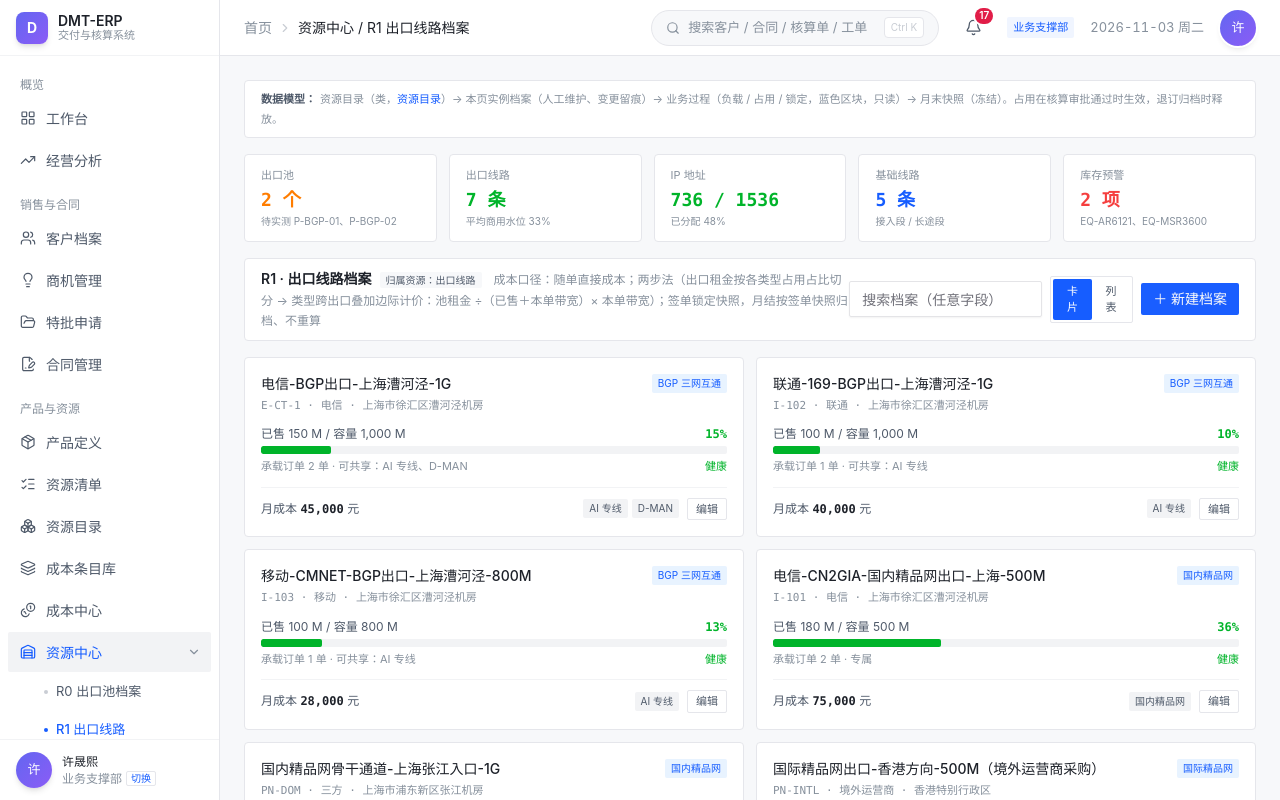
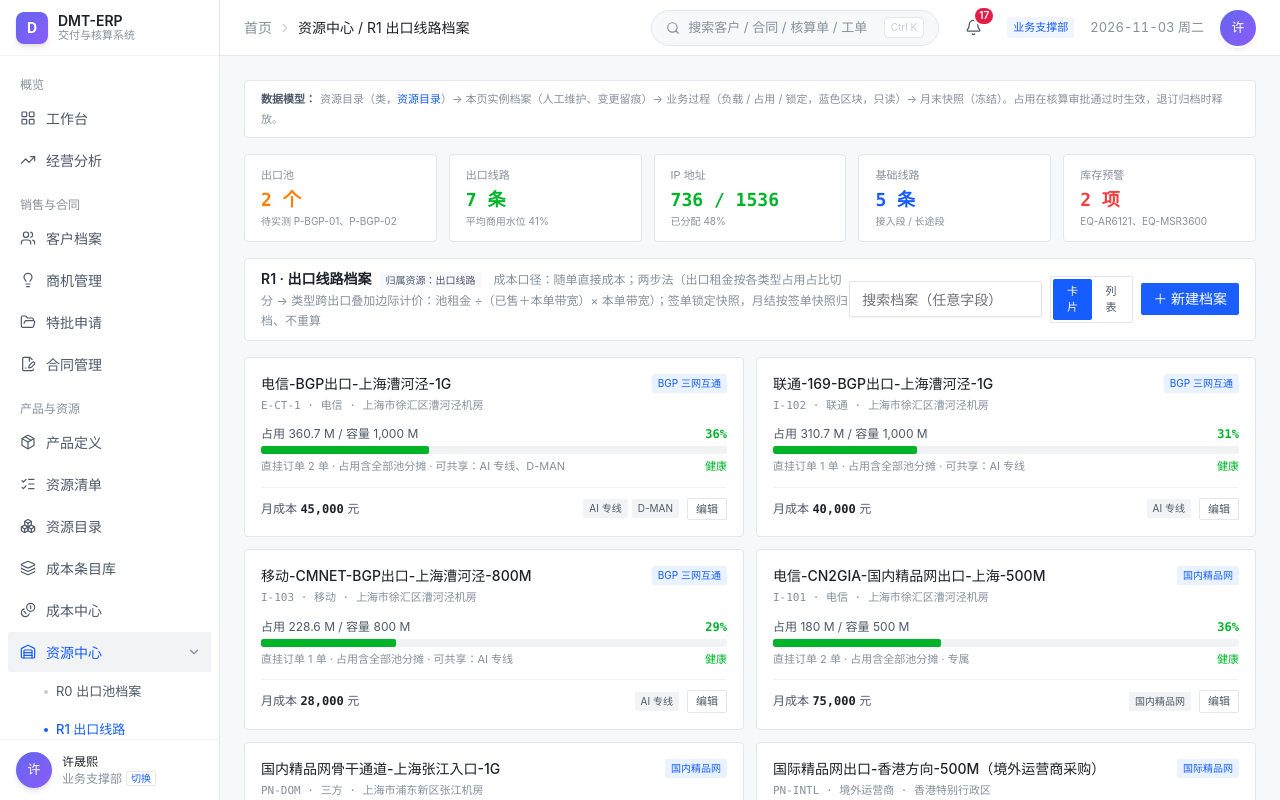
Before and after one commit to ShengxiXu/dmt-erp, a React (Vite) app: page /resources/r1 in a window 1280 px wide. Both pictures are taken after a click on the button "卡片". Shown: the top 800 px of the page. Built offline with nearby package versions, Linux system fonts and the light colour scheme.

Commit message:
全站出口水位统一为占用口径（直挂＋全部池分摊）：R1列表/经营分析/工作台/工单详情同步；月结与核算页过时文案改签单快照归档（口径设计 v1.4 前提1）

```diff
--- a/src/pages/DeliveryDetail.tsx
+++ b/src/pages/DeliveryDetail.tsx
@@ -3,6 +3,7 @@ import { Link, useSearchParams } from "react-router";
 import { WORK_ORDERS, STEP_NAMES, TECH_PARAMS, CATS, IP_OCCUPIED, CAT_DESC } from "@/data/delivery";
 import { ensureArchiveSync } from "@/data/catalog"; // 资源选择器 ↔ R1/R2 台账一致性回填（历史快照缺行时补齐，如 B-003 / PN-PON）
 import { R1_ROWS, R2_ROWS, R3_ROWS, R4_ROWS, untilOf } from "@/data/resources";
+import { exitTotalSold } from "@/data/exitPricing";
 import { POOLS, usePools, poolWater, poolMeasureDue, addPoolOrder, removePoolOrder } from "@/data/pool";
 import { entriesOfSheet, LINE_META_OF, woPlanOf } from "@/data/sheets";
 import { DEMO_TODAY } from "@/data/settings";
@@ -185,7 +186,7 @@ export default function DeliveryDetail() {
         key: `line:${lid}`, type: "manual" as const,
         name: `出口负载评估（${pool.id} ${pool.name.split("（")[0]}）`,
         rule: "工程师查看该出口流量负载是否饱和，决定本出口能否继续使用（按实际流量负载判断，不按已售带宽做减法）",
-        dataText: `当前承载 ${pool.dynamic.orders.length} 家客户业务 · 近 30 日峰值流量 ${fmt(pool.dynamic.peakM ?? 0)}M / 容量 ${fmt(pool.capacityM)}M（利用率 ${utilOf(lid)}%）· 已售带宽 ${fmt(pool.dynamic.usedM)}M（仅商用参考，余量不做递减判定）`,
+        dataText: `当前承载 ${pool.dynamic.orders.length} 家客户业务（直挂）· 近 30 日峰值流量 ${fmt(pool.dynamic.peakM ?? 0)}M / 容量 ${fmt(pool.capacityM)}M（利用率 ${utilOf(lid)}%）· 占用 ${fmt(Math.round(exitTotalSold(pool) * 10) / 10)}M（直挂＋全部池分摊，仅商用参考，余量不做递减判定）`,
       };
     })),
     // IP 余量：每一对「出口 + IP 段」一行，系统自动定量校验
@@ -329,7 +330,7 @@ export default function DeliveryDetail() {
       ...(poolAsg ? (() => {
         const pool = POOLS.find((p) => p.id === poolAsg.poolId);
         return [{ tag: "出口带宽", color: "#165DFF", bg: "#E8F3FF", title: `出口池 ${poolAsg.poolId} 已售带宽 +${fmt(poolAsg.bw)}M`, detail: `现 ${fmt(pool?.dynamic.usedM ?? 0)}M / ${fmt(pool?.capacityM ?? 0)}M · 客户向池采购、不指向具体出口` }];
-      })() : exits.map((e) => ({ tag: "出口带宽", color: "#165DFF", bg: "#E8F3FF", title: `出口 ${e.line} 已售带宽 +${fmt(e.bw)}M`, detail: `现 ${fmt(lineOf(e.line).dynamic.usedM)}M / ${fmt(lineOf(e.line).capacityM)}M` }))),
+      })() : exits.map((e) => ({ tag: "出口带宽", color: "#165DFF", bg: "#E8F3FF", title: `出口 ${e.line} 直挂占用 +${fmt(e.bw)}M`, detail: `直挂现 ${fmt(lineOf(e.line).dynamic.usedM)}M / ${fmt(lineOf(e.line).capacityM)}M · 出口合计占用（含池分摊）${fmt(Math.round(exitTotalSold(lineOf(e.line)) * 10) / 10)}M` }))),
       ...ipAsgs.map((a, i) => ({ tag: "IP 地址", color: "#0FC6C2", bg: "#E8FFFB", title: `本单分配 ${calcs[i].rangeText}`, detail: `已记入 ${ipOf(a.ip).segment.split("（")[0]} 占用区间` })),
       ...devices.map((d) => d.mode === STOCK_MODE
         ? { tag: "设备", color: "#722ED1", bg: "#F5E8FF", title: `${devOf(d.id).name} 锁定 ${d.n} 台 → 出库`, detail: `现存量 ${devOf(d.id).dynamic.stock + d.n} → ${devOf(d.id).dynamic.stock} 台` }
@@ -678,7 +679,7 @@ export default function DeliveryDetail() {
                           <div className="mt-2 rounded-[2px] bg-[#F7F8FA] px-2 py-1.5 text-[10px] leading-4 text-[#86909C]">
                             成员出口负载（供工程师参考，系统不做流量分摊预测）：{pool.exitIds.map((eid) => {
                               const e = R1_ROWS.find((r) => r.id === eid);
-                              return e ? `${e.id} ${e.carrier} 已售 ${fmt(e.dynamic.usedM)}/${fmt(e.capacityM)}M · 实测峰 ${fmt(e.dynamic.peakM ?? 0)}M` : eid;
+                              return e ? `${e.id} ${e.carrier} 占用 ${fmt(Math.round(exitTotalSold(e) * 10) / 10)}/${fmt(e.capacityM)}M（含池分摊）· 实测峰 ${fmt(e.dynamic.peakM ?? 0)}M` : eid;
                             }).join("；")}
                           </div>
                         </div>
@@ -980,7 +981,7 @@ export default function DeliveryDetail() {
                           ? [{ main: `${poolAsg.poolId} ${poolRow()?.name ?? ""}`, sub: `本单池占用 ${fmt(poolAsg.bw)}M（客户向池采购）`, extra: poolRow() ? `池容量 ${fmt(poolRow()!.capacityM)}M · 池已售 ${fmt(poolRow()!.dynamic.usedM)}M · 池月成本 ${fmt(poolRow()!.monthlyCost)} 元/月` : undefined }]
                           : exits.map((e) => {
                               const r = lineOf(e.line);
-                              return { main: `${r.id} ${r.name}`, sub: `本单占用 ${fmt(e.bw)}M`, extra: `容量 ${fmt(r.capacityM)}M · 峰值 ${fmt(r.dynamic.peakM ?? 0)}M · 已售 ${fmt(r.dynamic.usedM)}M · 月租 ${fmt(r.monthlyCost)} 元/月` };
+                              return { main: `${r.id} ${r.name}`, sub: `本单占用 ${fmt(e.bw)}M`, extra: `容量 ${fmt(r.capacityM)}M · 占用 ${fmt(Math.round(exitTotalSold(r) * 10) / 10)}M（含池分摊）· 实测峰 ${fmt(r.dynamic.peakM ?? 0)}M · 月租 ${fmt(r.monthlyCost)} 元/月` };
                             }),
                       },
                       {
@@ -1146,8 +1147,8 @@ export default function DeliveryDetail() {
                   const bw = exits.filter((e) => e.line === lid).reduce((s, e) => s + e.bw, 0);
                   return (
                     <div key={lid}>
-                      <div className="mb-1 flex justify-between text-[#4E5969]"><span>{lid} 已售带宽（池 {fmt(p.capacityM)}M，本单 +{fmt(bw)}M）</span><span className="font-mono">{fmt(p.dynamic.usedM)} / {fmt(p.capacityM)} M</span></div>
-                      <div className="h-2 overflow-hidden rounded-[2px] bg-[#F2F3F5]"><div className="h-full bg-[#165DFF] transition-all" style={{ width: `${(p.dynamic.usedM / p.capacityM) * 100}%` }} /></div>
+                      <div className="mb-1 flex justify-between text-[#4E5969]"><span>{lid} 占用（容量 {fmt(p.capacityM)}M，含直挂＋全部池分摊，本单 +{fmt(bw)}M）</span><span className="font-mono">{fmt(Math.round(exitTotalSold(p) * 10) / 10)} / {fmt(p.capacityM)} M</span></div>
+                      <div className="h-2 overflow-hidden rounded-[2px] bg-[#F2F3F5]"><div className="h-full bg-[#165DFF] transition-all" style={{ width: `${(exitTotalSold(p) / p.capacityM) * 100}%` }} /></div>
                     </div>
                   );
                 })}
--- a/src/pages/Home.tsx
+++ b/src/pages/Home.tsx
@@ -346,7 +346,7 @@ function EntryRow({
                       </div>
                       {/* 口径脚注（弱化，两行合一） */}
                       <div className="mt-1.5 text-[10px] leading-4 text-[#86909C]">
-                        计价：池月成本 ÷（池已售 + 本单带宽）× 本单带宽 ｜ IP：池自有广播段，以成员出口为条件搜索选择
+                        计价：两步法（成员出口租金按各类型占用占比切分 → 类型租金池边际）｜ IP：池自有广播段，以成员出口为条件搜索选择
                       </div>
                     </>
                   );
@@ -1328,7 +1328,7 @@ export default function Home() {
                 {sent ? "已提交审批" : "提交审批"}
               </Button>
               {sent && (
-                <span className="text-[11px] text-[#165DFF]">出口池预估快照已锁定（签单时的池状态，事后不改本单）→ 月结按实际已售重算，见「成本中心」页 · 出口池月结</span>
+                <span className="text-[11px] text-[#165DFF]">出口池预估快照已锁定（签单时的池状态，事后不改本单）→ 月结按签单快照归档、不重算（《出口带宽成本计价口径设计 v1.4》前提 1）</span>
               )}
             </div>
           </div>
--- a/src/pages/Resources.tsx
+++ b/src/pages/Resources.tsx
@@ -41,7 +41,7 @@ const CELL: Record<string, (row: any, f: FieldDef) => string> = {
     if (f.key === "sharedWith") return r.sharedWith || "—（专属）";
     if (f.key === "monthlyCost") return `${fmt(r.monthlyCost)} 元/月`;
     if (f.key === "capacityM") return `${fmt(r.capacityM)} M（商用参考）`;
-    if (f.key === "usedM") return `${fmt(r.dynamic.usedM)} M（商用指标）`;
+    if (f.key === "usedM") return `${fmt(Math.round(exitTotalSold(r) * 10) / 10)} M（直挂＋全部池分摊）`;
     if (f.key === "orders") return r.dynamic.orders.length ? `${r.dynamic.orders.length} 单` : "—";
     return String(r[f.key] ?? "—");
   },
@@ -469,7 +469,8 @@ function ArchiveForm({ archive, initial, onSave, onDisable, onClose }: {
 
 // ---------- R1 资源池卡片 ----------
 function PoolCard({ row, onOpen, onEdit }: { row: any; onOpen: () => void; onEdit: () => void }) {
-  const pct = Math.round((row.dynamic.usedM / row.capacityM) * 100);
+  const used = exitTotalSold(row);
+  const pct = row.capacityM > 0 ? Math.round((used / row.capacityM) * 100) : 0;
   return (
     <div onClick={onOpen} className="cursor-pointer rounded-[4px] border border-[#E5E6EB] bg-white p-4 transition-colors hover:border-[#94BFFF]">
       <div className="flex items-start justify-between gap-2">
@@ -479,14 +480,14 @@ function PoolCard({ row, onOpen, onEdit }: { row: any; onOpen: () => void; onEdi
       <div className="mt-1 font-mono text-[11px] text-[#86909C]">{row.id} · {row.carrier} · {row.region}</div>
       <div className="mt-3">
         <div className="mb-1 flex items-baseline justify-between text-xs">
-          <span className="text-[#4E5969]">已售 {fmt(row.dynamic.usedM)} M / 容量 {fmt(row.capacityM)} M</span>
+          <span className="text-[#4E5969]">占用 {fmt(Math.round(used * 10) / 10)} M / 容量 {fmt(row.capacityM)} M</span>
           <span className="font-mono font-semibold" style={{ color: utilColor(pct) }}>{pct}%</span>
         </div>
         <div className="h-2 overflow-hidden rounded-[2px] bg-[#F2F3F5]">
           <div className="h-full rounded-[2px]" style={{ width: `${Math.min(pct, 100)}%`, background: utilColor(pct) }} />
         </div>
         <div className="mt-1 flex items-center justify-between text-[11px] text-[#86909C]">
-          <span>承载订单 {row.dynamic.orders.length} 单{row.sharedWith ? ` · 可共享：${row.sharedWith}` : " · 专属"}</span>
+          <span>直挂订单 {row.dynamic.orders.length} 单 · 占用含全部池分摊{row.sharedWith ? ` · 可共享：${row.sharedWith}` : " · 专属"}</span>
           <span className="font-medium" style={{ color: utilColor(pct) }}>{utilLabel(pct)}</span>
         </div>
       </div>
@@ -758,12 +759,13 @@ function ExitPoolCard({ pool, onOpen, onMeasure }: { pool: PoolDef; onOpen: () =
       </div>
       <div className="mt-3 space-y-1 border-t border-[#F2F3F5] pt-2.5">
         {exits.map((e) => {
-          const epct = e.capacityM > 0 ? Math.round((e.dynamic.usedM / e.capacityM) * 100) : 0;
+          const eused = exitTotalSold(e);
+          const epct = e.capacityM > 0 ? Math.round((eused / e.capacityM) * 100) : 0;
           return (
             <div key={e.id} className="flex items-center gap-2 text-[11px]">
               <span className="shrink-0 rounded-[2px] bg-[#F2F3F5] px-1.5 py-0.5 font-mono text-[10px] text-[#4E5969]">{e.carrier}</span>
               <span className="min-w-0 flex-1 truncate text-[#4E5969]" title={e.name}>{e.name}</span>
-              <span className="shrink-0 font-mono text-[#86909C]">已售 {fmt(e.dynamic.usedM)}/{fmt(e.capacityM)}M · 峰 {fmt(e.dynamic.peakM ?? 0)}M</span>
+              <span className="shrink-0 font-mono text-[#86909C]">占用 {fmt(Math.round(eused * 10) / 10)}/{fmt(e.capacityM)}M · 峰 {fmt(e.dynamic.peakM ?? 0)}M</span>
               <span className="shrink-0 font-semibold" style={{ color: utilColor(epct) }}>{epct}%</span>
             </div>
           );
@@ -955,7 +957,7 @@ export default function Resources() {
 
   // 顶部健康总览
   usePools();
-  const avgUtil = Math.round(R1_ROWS.reduce((s, r) => s + r.dynamic.usedM / r.capacityM, 0) / R1_ROWS.length * 100);
+  const avgUtil = Math.round(R1_ROWS.reduce((s, r) => s + exitTotalSold(r) / r.capacityM, 0) / R1_ROWS.length * 100);
   const ipTotal = R3_ROWS.reduce((s, r) => s + r.total, 0);
   const ipUsed = R3_ROWS.reduce((s, r) => s + r.dynamic.allocated, 0);
   const lowStock = R4_ROWS.filter((r) => r.dynamic.stock - r.dynamic.locked <= 2);
@@ -1150,7 +1152,7 @@ export default function Resources() {
                   <div className="mt-1 flex justify-between font-semibold text-[#0E42D2]">
                     <span>{detail.product === "BGP 三网互通"
                       ? "BGP 订单统一记在「出口池」上（客户向池采购、不指向本线）；本线已售仅含直挂订单"
-                      : `本线已售 ${fmt(detail.dynamic.usedM)} M（仅直挂订单）· 本线租金按各类型已售占比切分（两步法第 ① 步），订单成本按「订单产品类型租金池」边际计价（签单锁定；月结按签单快照归档，不重算）`}</span>
+                      : `本线占用 ${fmt(Math.round(exitTotalSold(detail) * 10) / 10)} M（直挂订单 ＋ 全部池分摊）· 本线租金按各类型已售占比切分（两步法第 ① 步），订单成本按「订单产品类型租金池」边际计价（签单锁定；月结按签单快照归档，不重算）`}</span>
                     <span className="font-mono">容量 {fmt(detail.capacityM)} M（商用参考）</span>
                   </div>
                 </div>
--- a/src/pages/Settle.tsx
+++ b/src/pages/Settle.tsx
@@ -1,4 +1,4 @@
-// P07 月结（/finance/settle）：跑月结 → 出口成本两阶段分摊 + 测算差异比对 + 间接费用分配 → 客户毛利；跑完锁账
+// P07 月结（/finance/settle）：跑月结 → 出口带宽直接成本按签单锁定快照归集（口径设计 v1.4 前提 1：不重算）+ 测算差异比对 + 间接费用分配 → 客户毛利；跑完锁账
 import { useState } from "react";
 import ArcoShell from "@/components/ArcoShell";
 import CenterModal from "@/components/CenterModal";
@@ -31,7 +31,7 @@ function RunForm({ onClose, onDone }: { onClose: () => void; onDone: (b: SettleB
           <div className="mt-1 text-[10px] text-[#86909C]">预填 = 成本中心当月归集数（无当月归集时取各中心最近一次），可按实际调整；按各客户收入占比分配。</div>
         </div>
         <div className="rounded-[2px] bg-[#FFF7E8] px-2 py-1.5 text-[10px] leading-4 text-[#4E5969]">
-          算法：① 出口月租按各产品类型占用带宽占比拆进类型池（共用出口同算法）；② 类型池成本 ÷ 池内已售带宽 = 统一单位成本，逐订单分摊；
+          算法：① 出口带宽直接成本取签单锁定快照（不重算，与台账口径一致）；② 间接费用按分配动因分配；
           ③ 无订单出口的月租进该类型「空载成本」，不摊给客户；④ 核算单测算 vs 实际差异超阈值标黄/标红，只记录说明、不自动调账。
         </div>
         <div className="rounded-[2px] bg-[#F2F3F5] px-2 py-1.5 text-[10px] leading-4 text-[#86909C]">
@@ -267,7 +267,7 @@ export default function Settle() {
         </div>
 
         <div className="rounded-[4px] border border-[#E5E6EB] bg-white px-4 py-2.5 text-[11px] leading-5 text-[#86909C]">
-          ① 出口成本两阶段分摊：出口月租按各产品类型占用带宽占比拆进类型池（同一出口挂多产品类型的共用出口同算法）→ 类型池成本 ÷ 池内已售带宽 = 统一单位成本 → 逐订单分摊；
+          ① 出口带宽直接成本：按签单锁定快照归集（口径设计 v1.4 前提 1：月结不重算，成本口径唯一）；间接费用：按分配动因分配；
           成本与物理出口解耦，避免「负载高的出口摊薄、负载低的出口摊高」的扭曲；② 无订单出口的月租进「空载成本」不摊给客户（扩容/缩容信号）；
           ③ 核算单测算 vs 实际直接成本差异超阈值（A5：黄 {cfgNum("settle.diffYellow")}% / 红 {cfgNum("settle.diffRed")}%）标黄/标红，只记录说明、不自动调账；
           ④ 间接费用按客户收入占比分配；⑤ 月结完成即锁账，改动只能红冲。月结日在 A5（当前：每月 {cfgNum("settle.closeDay")} 号）。
--- a/src/pages/Workbench.tsx
+++ b/src/pages/Workbench.tsx
@@ -10,6 +10,7 @@ import { WORK_ORDERS, STEP_NAMES } from "@/data/delivery";
 import { RECEIVABLES } from "@/data/receivables";
 import { promiseBroken, promiseOverDays, dueFollowUps } from "@/data/finance";
 import { R1_ROWS } from "@/data/resources";
+import { exitTotalSold } from "@/data/exitPricing";
 import { POOLS, poolMeasureDue } from "@/data/pool";
 import { getBatches, useSettle } from "@/data/settle";
 import { useSessionRole, setSessionRole, USERS } from "@/data/users";
@@ -53,10 +54,10 @@ function buildTodos(role: Role): Todo[] {
       [...WORK_ORDERS].filter((w) => w.step < 6).sort((a, b) => a.deadline.localeCompare(b.deadline))
         .forEach((w, i) =>
           t.push({ title: `工单 ${w.id} · ${w.customer}`, sub: `当前节点：${STEP_NAMES[w.step]} · 要求 ${w.deadline.slice(5)} 前完成`, link: `/delivery/detail?id=${w.id}`, cta: "去处理", hot: i === 0 }));
-      const top = [...R1_ROWS].sort((a, b) => b.dynamic.usedM / b.capacityM - a.dynamic.usedM / a.capacityM)[0];
+      const top = [...R1_ROWS].sort((a, b) => exitTotalSold(b) / b.capacityM - exitTotalSold(a) / a.capacityM)[0];
       if (top) {
-        const pct = Math.round((top.dynamic.usedM / top.capacityM) * 100);
-        t.push({ title: `${top.id} ${top.carrier}出口利用率 ${pct}%（当前最高）`, sub: `${top.product}${top.sharedWith ? ` · 与 ${top.sharedWith} 共用` : ""} · 关注扩容节奏`, link: "/resources/r1", cta: "查看" });
+        const pct = Math.round((exitTotalSold(top) / top.capacityM) * 100);
+        t.push({ title: `${top.id} ${top.carrier}出口水位 ${pct}%（当前最高）`, sub: `占用 ${Math.round(exitTotalSold(top) * 10) / 10}M / ${top.capacityM}M${top.sharedWith ? ` · 与 ${top.sharedWith} 共用` : ""} · 关注扩容节奏`, link: "/resources/r1", cta: "查看" });
       }
       // 负载实测到期未录（R0 出口池档案的「待实测」徽标同源）：工程师定期人工实测录入
       POOLS.filter((p) => p.status === "生效" && poolMeasureDue(p, DEMO_TODAY)).forEach((p) =>
@@ -90,7 +91,7 @@ function buildTodos(role: Role): Todo[] {
           link: s.status === "审批中" ? `/approval?id=${s.id}` : `/cost?kw=${s.id}`, cta: "查看", hot: s.margin < 30,
         }));
       const e = R1_ROWS.find((r) => r.id === "E-CT-1");
-      if (e) t.push({ title: `${e.id} 已售 ${e.dynamic.usedM}M / ${e.capacityM}M`, sub: `${e.product} · 与 ${e.sharedWith} 共用，扩容采购可提前排期`, link: "/resources/r1", cta: "查看" });
+      if (e) t.push({ title: `${e.id} 占用 ${Math.round(exitTotalSold(e) * 10) / 10}M / ${e.capacityM}M（含池分摊）`, sub: `${e.product} · 与 ${e.sharedWith} 共用，扩容采购可提前排期`, link: "/resources/r1", cta: "查看" });
       if (overdueInv.length)
         t.push({ title: `逾期 / 欠停应收合计 ${fmtWan(overdueSum)} 元`, sub: `${overdueInv.length} 笔 · ${overdueInv.map((r) => r.customer).join("、")}`, link: "/finance/overdue", cta: "查看" });
       return t;
@@ -156,9 +157,9 @@ export default function Workbench() {
   const linkCnt = SHEETS.reduce((s, x) => s + (x.pendingLink ?? 0), 0);
   const techPending = SHEETS.filter((s) => !s.techDone && s.status === "待对方提交").length;
   const lowMargin = SHEETS.filter((s) => s.margin < 45).length;
-  const avgPool = Math.round((R1_ROWS.reduce((s, r) => s + r.dynamic.usedM / r.capacityM, 0) / R1_ROWS.length) * 100);
-  const maxPool = [...R1_ROWS].sort((a, b) => b.dynamic.usedM / b.capacityM - a.dynamic.usedM / a.capacityM)[0];
-  const maxPoolPct = maxPool ? Math.round((maxPool.dynamic.usedM / maxPool.capacityM) * 100) : 0;
+  const avgPool = Math.round((R1_ROWS.reduce((s, r) => s + exitTotalSold(r) / r.capacityM, 0) / R1_ROWS.length) * 100);
+  const maxPool = [...R1_ROWS].sort((a, b) => exitTotalSold(b) / b.capacityM - exitTotalSold(a) / a.capacityM)[0];
+  const maxPoolPct = maxPool ? Math.round((exitTotalSold(maxPool) / maxPool.capacityM) * 100) : 0;
   const nearestWo = WORK_ORDERS.filter((w) => w.step < 6).map((w) => w.deadline).sort()[0];
 
   const kpis: Record<Role, { label: string; value: string; delta: string; good: boolean; to: string }[]> = {
@@ -172,7 +173,7 @@ export default function Workbench() {
       { label: "我的待办", value: `${todos.length} 项`, delta: "按紧急度排序", good: true, to: "#todo" },
       { label: "在途工单", value: `${woOnway} 个`, delta: nearestWo ? `最近 deadline ${nearestWo.slice(5)}` : "无在途工单", good: true, to: "/delivery" },
       { label: "待填技术条目", value: `${techPending} 单`, delta: "支撑部已提交，等你方填报", good: techPending === 0, to: "/cost?status=待对方提交" },
-      { label: "出口池最高利用率", value: `${maxPoolPct}%`, delta: maxPool ? `${maxPool.id} ${maxPool.carrier} · ${maxPool.product}` : "—", good: maxPoolPct <= 70, to: "/resources/r1" },
+      { label: "出口最高水位", value: `${maxPoolPct}%`, delta: maxPool ? `${maxPool.id} ${maxPool.carrier} · ${maxPool.product}` : "—", good: maxPoolPct <= 70, to: "/resources/r1" },
     ],
     财务: [
       { label: "我的待办", value: `${todos.length} 项`, delta: "按紧急度排序", good: true, to: "#todo" },
@@ -184,7 +185,7 @@ export default function Workbench() {
       { label: "低毛利核算单", value: `${lowMargin} 张`, delta: "阈值 45%，审批时关注", good: lowMargin === 0, to: "/cost" },
       { label: "审批中月成本", value: `${fmtWan(approvingCost)} 元/月`, delta: `${approving.length} 单在审`, good: true, to: "/approval" },
       { label: "逾期应收", value: `${fmtWan(overdueSum)} 元`, delta: `${overdueInv.length} 笔逾期 / 欠停`, good: false, to: "/finance/overdue" },
-      { label: "出口池平均利用率", value: `${avgPool}%`, delta: `${R1_ROWS.length} 条出口`, good: true, to: "/resources/r1" },
+      { label: "出口平均水位", value: `${avgPool}%`, delta: `${R1_ROWS.length} 条出口`, good: true, to: "/resources/r1" },
     ],
     系统管理员: [
       { label: "启用账号", value: `${USERS.filter((u) => u.status === "启用").length} 个`, delta: `共 ${USERS.length} 个账号`, good: true, to: "/system/users" },
@@ -235,7 +236,7 @@ export default function Workbench() {
     { to: "/lifecycle", label: "变更与退订", icon: RefreshCcw, desc: "生命周期", tone: "bg-[#FFF7ED] text-[#C2410C]" },
   ];
 
-  const pools = useMemo(() => [...R1_ROWS].sort((a, b) => b.dynamic.usedM / b.capacityM - a.dynamic.usedM / a.capacityM).slice(0, 4), []);
+  const pools = useMemo(() => [...R1_ROWS].sort((a, b) => exitTotalSold(b) / b.capacityM - exitTotalSold(a) / a.capacityM).slice(0, 4), []);
   const bannerStats = [
     { label: "我的待办", value: `${todos.length} 项`, alert: false },
     { label: "审批中核算单", value: `${approving.length} 单`, alert: false },
@@ -512,13 +513,13 @@ export default function Workbench() {
             <section className="rounded-[14px] border border-[#E5E6EB] bg-white p-6">
               <div className="mb-4 flex items-center justify-between">
                 <h2 className="flex items-center gap-2.5 text-[17px] font-semibold tracking-tight text-[#1D2129]">
-                  <span className="h-4 w-1 rounded-full bg-gradient-to-b from-[#6366F1] to-[#A78BFA]" />出口资源池水位
+                  <span className="h-4 w-1 rounded-full bg-gradient-to-b from-[#6366F1] to-[#A78BFA]" />出口水位<span className="ml-1 text-[10px] font-normal text-[#86909C]">占用＝直挂＋全部池分摊</span>
                 </h2>
                 <Link to="/resources/r1" className="text-[13px] text-[#165DFF] hover:underline">全部</Link>
               </div>
               <div className="space-y-4">
                 {pools.map((p) => {
-                  const pct = (p.dynamic.usedM / p.capacityM) * 100;
+                  const pct = (exitTotalSold(p) / p.capacityM) * 100;
                   const barColor = pct > 85 ? "bg-gradient-to-r from-[#E11D48] to-[#F43F5E]" : "bg-gradient-to-r from-[#6366F1] to-[#818CF8]";
                   const textColor = pct > 85 ? "text-[#E11D48]" : "text-[#1D2129]";
                   return (
```
Also changed, not shown: src/pages/Analytics.tsx (+5 -4 lines).
